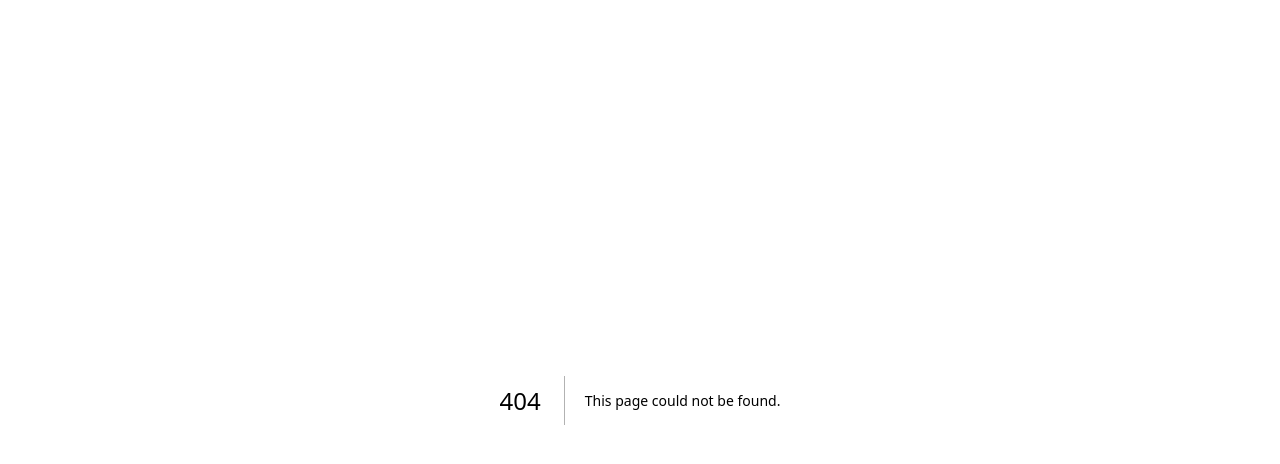
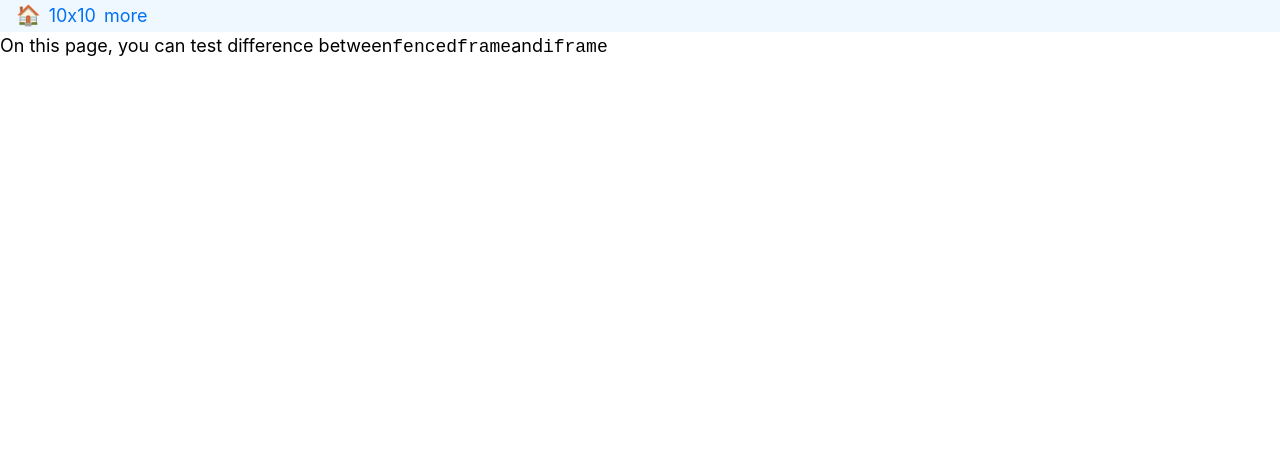
Before and after one commit to senaev/senaev.com, a Next.js app: page /privacy-sandbox/compare-fenced-and-ordinary-frame in a window 1280 px wide. Before the commit this address had no page. Shown: the top 464 px of the page. Built offline with nearby package versions, Linux system fonts and the light colour scheme.

Commit message:
change email

```diff
--- /dev/null
+++ b/app/(pages)/privacy-sandbox/compare-fenced-and-ordinary-frame/page.tsx
@@ -0,0 +1,12 @@
+
+export default function Page() {
+
+    return (
+        <div>
+            {'On this page, you can test difference between'}
+            <code>{'fencedframe'}</code>
+            {'and'}
+            <code>{'iframe'}</code>
+        </div>
+    );
+}
--- a/const/const.ts
+++ b/const/const.ts
@@ -3,7 +3,7 @@ import type { Metadata } from 'next';
 export const SENAEV_FULL_NAME = 'Andrei Senaev';
 export const SENAEV_SITE_TITLE = `${SENAEV_FULL_NAME} - personal website`;
 
-export const SENAEV_EMAIL = 'andrei@senaev.com';
+export const SENAEV_EMAIL = 'p9826990400@gmail.com';
 export const SENAEV_PHONE = '+79826990400';
 export const SENAEV_SITE_DOMAIN = 'senaev.com';
 export const SENAEV_SITE_URL = `https://${SENAEV_SITE_DOMAIN}`;
```
Also changed, not shown: 1 other file (tests, documents, lock files or other folders).
